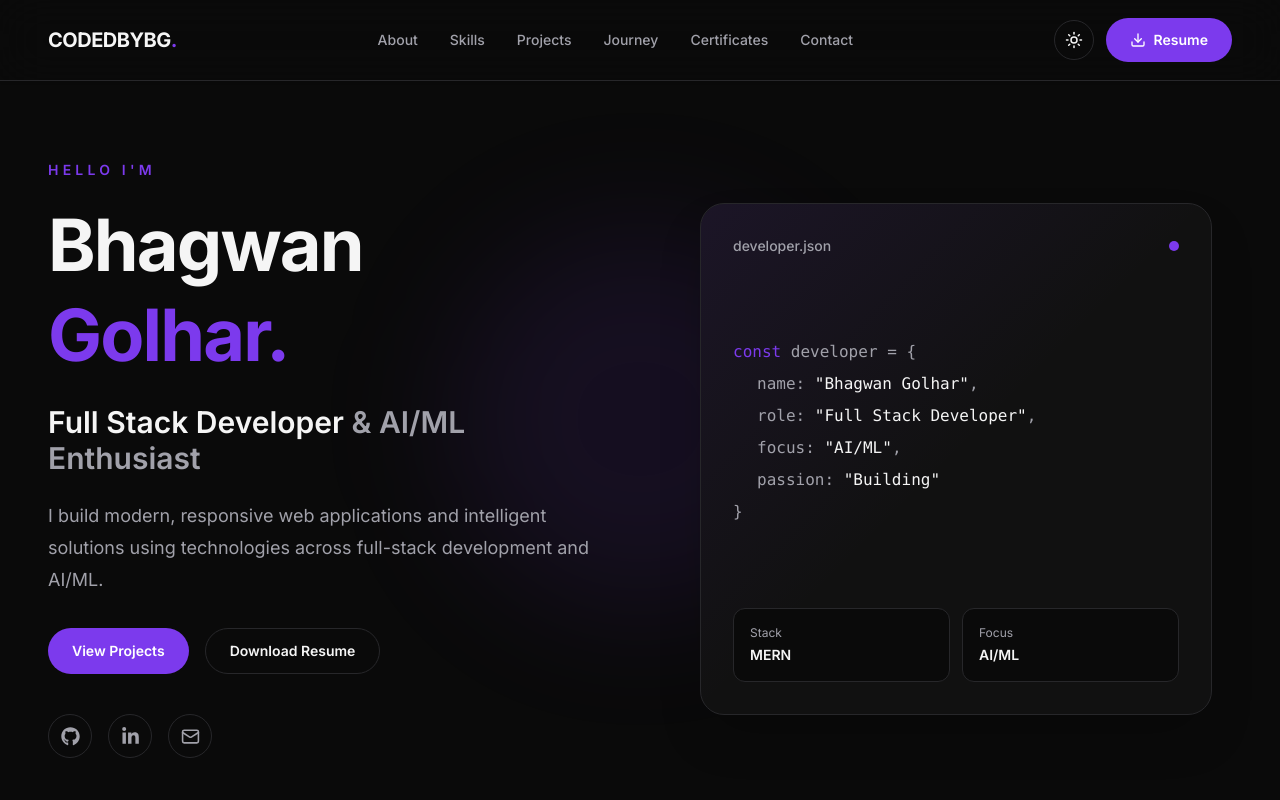
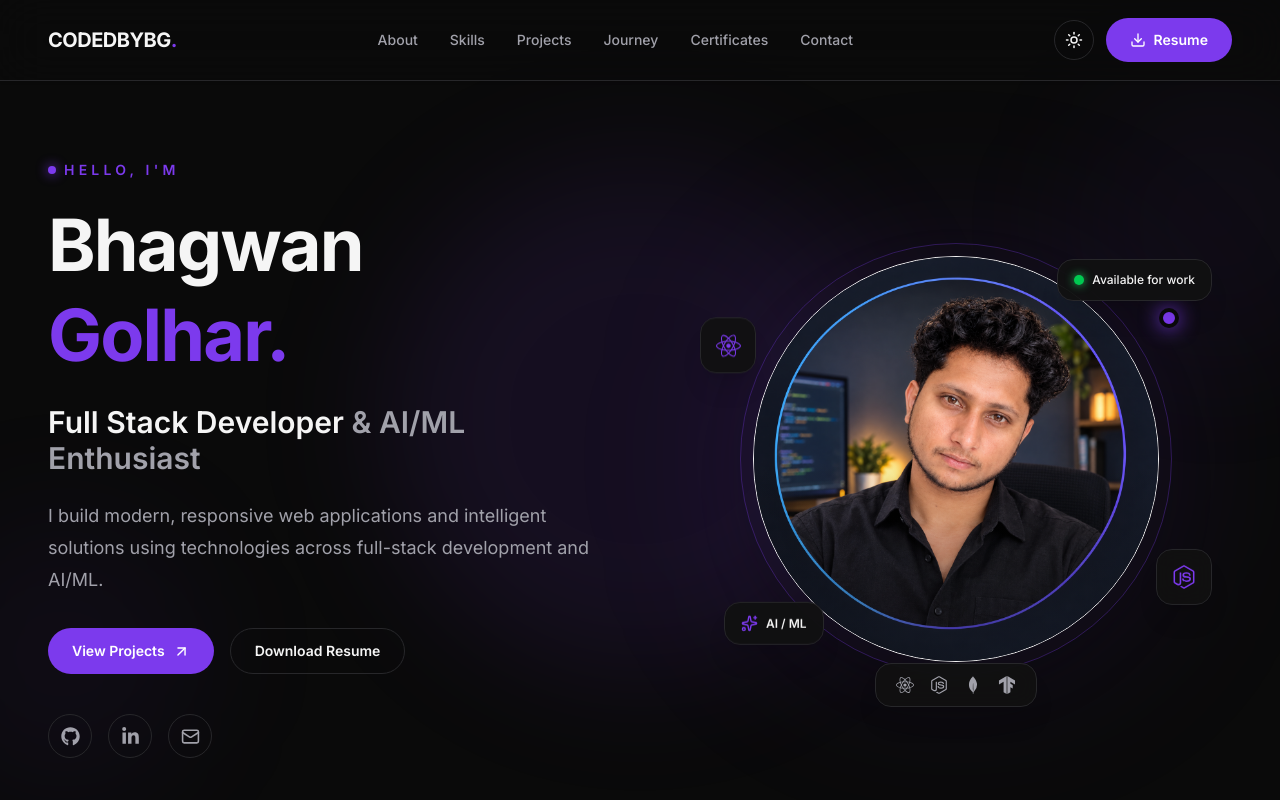
Before and after one commit to codedbybg/personal-portfolio, a React (Vite) app in the folder frontend/: page / in a window 1280 px wide. Shown: the top 800 px of the page. Built offline with nearby package versions, Linux system fonts and the light colour scheme.

Commit message:
feat: adding hero image to hero section

```diff
--- a/frontend/src/components/Hero/Hero.jsx
+++ b/frontend/src/components/Hero/Hero.jsx
@@ -1,6 +1,7 @@
 import { motion } from "framer-motion";
-import { Mail } from "lucide-react";
-import { FaGithub, FaLinkedinIn } from "react-icons/fa";
+import { Mail, ArrowUpRight, Sparkles } from "lucide-react";
+import { FaGithub, FaLinkedinIn, FaReact, FaNodeJs } from "react-icons/fa";
+import { SiMongodb, SiTensorflow } from "react-icons/si";
 
 import Container from "../common/Container";
 import Button from "../common/Button";
@@ -13,25 +14,33 @@ function Hero() {
     >
       {/* Background Decoration */}
       <div className="pointer-events-none absolute inset-0 overflow-hidden">
-        <div className="absolute left-1/2 top-1/2 h-96 w-96 -translate-x-1/2 -translate-y-1/2 rounded-full bg-[var(--accent)]/10 blur-3xl" />
+        <div className="absolute left-1/2 top-1/2 h-[32rem] w-[32rem] -translate-x-1/2 -translate-y-1/2 rounded-full bg-[var(--accent)]/10 blur-3xl" />
+
+        <div className="absolute -right-20 top-20 h-72 w-72 rounded-full bg-[var(--accent)]/5 blur-3xl" />
+
+        <div className="absolute -left-20 bottom-10 h-72 w-72 rounded-full bg-[var(--accent)]/5 blur-3xl" />
       </div>
 
       <Container className="relative">
-        <div className="grid min-w-0 items-center gap-14 py-20 lg:grid-cols-2 lg:gap-20">
-          {/* Left Content */}
+        <div className="grid min-w-0 items-center gap-16 py-20 lg:grid-cols-2 lg:gap-20">
+
+          {/* ================= LEFT CONTENT ================= */}
           <motion.div
             className="min-w-0"
             initial={{ opacity: 0, y: 30 }}
             animate={{ opacity: 1, y: 0 }}
             transition={{ duration: 0.7 }}
           >
-            <p className="mb-5 text-sm font-semibold uppercase tracking-[0.3em] text-[var(--accent)]">
-              Hello I'm
+            <p className="mb-5 flex items-center gap-2 text-sm font-semibold uppercase tracking-[0.3em] text-[var(--accent)]">
+              <span className="h-2 w-2 rounded-full bg-[var(--accent)] shadow-[0_0_12px_var(--accent)]" />
+              Hello, I'm
             </p>
 
             <h1 className="text-5xl font-bold leading-tight tracking-tight sm:text-6xl lg:text-7xl">
               Bhagwan
-              <span className="block text-[var(--accent)]">Golhar.</span>
+              <span className="block text-[var(--accent)]">
+                Golhar.
+              </span>
             </h1>
 
             <h2 className="mt-6 text-2xl font-semibold text-[var(--foreground)] sm:text-3xl">
@@ -52,16 +61,21 @@ function Hero() {
             <div className="mt-8 flex flex-wrap gap-4">
               <Button as="a" href="#projects">
                 View Projects
+                <ArrowUpRight size={17} className="ml-2" />
               </Button>
 
-              <Button as="a" href="/resume.pdf" download variant="secondary">
+              <Button
+                as="a"
+                href="/resume.pdf"
+                download
+                variant="secondary"
+              >
                 Download Resume
               </Button>
             </div>
 
             {/* Social Links */}
             <div className="mt-10 flex items-center gap-4">
-              {/* GitHub */}
               <a
                 href="https://github.com/codedbybg"
                 target="_blank"
@@ -72,7 +86,6 @@ function Hero() {
                 <FaGithub size={19} />
               </a>
 
-              {/* LinkedIn */}
               <a
                 href="https://www.linkedin.com/in/bhagwan-golhar-9681b8332/"
                 target="_blank"
@@ -83,7 +96,6 @@ function Hero() {
                 <FaLinkedinIn size={19} />
               </a>
 
-              {/* Email */}
               <a
                 href="mailto:bhagwangolhar6629@gmail.com"
                 aria-label="Email"
@@ -94,9 +106,9 @@ function Hero() {
             </div>
           </motion.div>
 
-          {/* Right Visual */}
+          {/* ================= RIGHT PROFILE VISUAL ================= */}
           <motion.div
-            className="relative mx-auto min-w-0 w-full max-w-lg"
+            className="relative mx-auto flex w-full max-w-lg items-center justify-center"
             initial={{ opacity: 0, scale: 0.9 }}
             animate={{ opacity: 1, scale: 1 }}
             transition={{
@@ -104,77 +116,120 @@ function Hero() {
               delay: 0.2,
             }}
           >
-            <div className="relative aspect-square min-w-0 max-w-full overflow-hidden rounded-3xl border border-[var(--border)] bg-[var(--surface)] p-6 shadow-2xl sm:p-8">
-              {/* Card Gradient */}
-              <div className="pointer-events-none absolute inset-0 overflow-hidden bg-gradient-to-br from-[var(--accent)]/10 via-transparent to-transparent" />
+            {/* Large ambient glow */}
+            <div className="absolute h-[22rem] w-[22rem] rounded-full bg-[var(--accent)]/20 blur-[100px]" />
 
-              <div className="relative flex h-full min-w-0 flex-col justify-between">
-                {/* Code Header */}
-                <div className="flex min-w-0 items-center justify-between gap-4">
-                  <span className="truncate text-sm font-medium text-[var(--muted)]">
-                    developer.json
-                  </span>
+            {/* Rotating decorative ring */}
+            <motion.div
+              className="absolute h-[22rem] w-[22rem] rounded-full border border-[var(--accent)]/20 border-dashed"
+              animate={{ rotate: 360 }}
+              transition={{
+                duration: 30,
+                repeat: Infinity,
+                ease: "linear",
+              }}
+            />
 
-                  <span className="h-2.5 w-2.5 shrink-0 rounded-full bg-[var(--accent)]" />
-                </div>
+            {/* Outer frame */}
+            <div className="relative h-[22rem] w-[22rem] rounded-full border border-[var(--accent)]/30 p-3 shadow-2xl sm:h-[27rem] sm:w-[27rem]">
 
-                {/* Developer Object */}
-                <div className="min-w-0 max-w-full overflow-hidden font-mono text-sm leading-8 text-[var(--muted)] sm:text-base">
-                  <p className="whitespace-nowrap">
-                    <span className="text-[var(--accent)]">const</span>{" "}
-                    developer = {"{"}
-                  </p>
+              {/* Inner image container */}
+              <div className="relative h-full w-full overflow-hidden rounded-full border border[var(--border)] bg-[var(--surface)]">
 
-                  <p className="pl-4 sm:pl-6">
-                    name:{" "}
-                    <span className="text-[var(--foreground)]">
-                      "Bhagwan Golhar"
-                    </span>
-                    ,
-                  </p>
+                {/* Image */}
+                <img
+                  src="/profile/bhagwan-profile.png"
+                  alt="Bhagwan Golhar - Full Stack Developer"
+                  className="h-full w-full object-cover object-center transition-transform duration-700 hover:scale-105"
+                />
 
-                  <p className="pl-4 sm:pl-6">
-                    role:{" "}
-                    <span className="text-[var(--foreground)]">
-                      "Full Stack Developer"
-                    </span>
-                    ,
-                  </p>
+                {/* Image gradient */}
+                <div className="pointer-events-none absolute inset-0 bg-gradient-to-t from-[var(--background)]/40 via-transparent to-transparent" />
+              </div>
 
-                  <p className="pl-4 sm:pl-6">
-                    focus:{" "}
-                    <span className="text-[var(--foreground)]">"AI/ML"</span>,
-                  </p>
+              {/* Accent corner */}
+              <div className="absolute -right-2 top-16 h-5 w-5 rounded-full border-4 border-[var(--background)] bg-[var(--accent)] shadow-[0_0_20px_var(--accent)]" />
+            </div>
 
-                  <p className="pl-4 sm:pl-6">
-                    passion:{" "}
-                    <span className="text-[var(--foreground)]">
-                      "Building"
-                    </span>
-                  </p>
+            {/* ================= FLOATING TECH BADGE ================= */}
 
-                  <p>{"}"}</p>
-                </div>
+            {/* React */}
+            <motion.div
+              className="absolute left-0 top-20 flex h-14 w-14 items-center justify-center rounded-2xl border border-[var(--border)] bg-[var(--surface)]/90 shadow-xl backdrop-blur-md"
+              animate={{ y: [0, -10, 0] }}
+              transition={{
+                duration: 4,
+                repeat: Infinity,
+                ease: "easeInOut",
+              }}
+            >
+              <FaReact
+                size={25}
+                className="text-[var(--accent)]"
+              />
+            </motion.div>
 
-                {/* Stats */}
-                <div className="grid min-w-0 grid-cols-2 gap-3">
-                  <div className="min-w-0 rounded-xl border border-[var(--border)] bg-[var(--background)] p-3 sm:p-4">
-                    <p className="text-xs text-[var(--muted)]">Stack</p>
-                    <p className="mt-1 truncate text-sm font-semibold">
-                      MERN
-                    </p>
-                  </div>
+            {/* Node */}
+            <motion.div
+              className="absolute bottom-20 right-0 flex h-14 w-14 items-center justify-center rounded-2xl border border-[var(--border)] bg-[var(--surface)]/90 shadow-xl backdrop-blur-md"
+              animate={{ y: [0, 10, 0] }}
+              transition={{
+                duration: 4.5,
+                repeat: Infinity,
+                ease: "easeInOut",
+              }}
+            >
+              <FaNodeJs
+                size={24}
+                className="text-[var(--accent)]"
+              />
+            </motion.div>
 
-                  <div className="min-w-0 rounded-xl border border-[var(--border)] bg-[var(--background)] p-3 sm:p-4">
-                    <p className="text-xs text-[var(--muted)]">Focus</p>
-                    <p className="mt-1 truncate text-sm font-semibold">
-                      AI/ML
-                    </p>
-                  </div>
-                </div>
+            {/* AI badge */}
+            <motion.div
+              className="absolute bottom-6 left-6 flex items-center gap-2 rounded-2xl border border-[var(--border)] bg-[var(--surface)]/90 px-4 py-3 shadow-xl backdrop-blur-md"
+              animate={{ y: [0, -7, 0] }}
+              transition={{
+                duration: 5,
+                repeat: Infinity,
+                ease: "easeInOut",
+              }}
+            >
+              <Sparkles
+                size={17}
+                className="text-[var(--accent)]"
+              />
+
+              <span className="text-xs font-semibold text-[var(--foreground)]">
+                AI / ML
+              </span>
+            </motion.div>
+
+            {/* Availability card */}
+            <motion.div
+              className="absolute right-0 top-4 rounded-2xl border border-[var(--border)] bg-[var(--surface)]/90 px-4 py-3 shadow-xl backdrop-blur-md"
+              initial={{ opacity: 0, x: 20 }}
+              animate={{ opacity: 1, x: 0 }}
+              transition={{ delay: 1 }}
+            >
+              <div className="flex items-center gap-2">
+                <span className="h-2.5 w-2.5 rounded-full bg-green-500 shadow-[0_0_10px_#22c55e]" />
+
+                <span className="text-xs font-medium text-[var(--foreground)]">
+                  Available for work
+                </span>
               </div>
+            </motion.div>
+
+            {/* Bottom tech stack */}
+            <div className="absolute -bottom-8 left-1/2 flex -translate-x-1/2 items-center gap-4 rounded-2xl border border-[var(--border)] bg-[var(--surface)]/90 px-5 py-3 shadow-xl backdrop-blur-md">
+              <FaReact size={18} className="text-[var(--muted)]" />
+              <FaNodeJs size={18} className="text-[var(--muted)]" />
+              <SiMongodb size={18} className="text-[var(--muted)]" />
+              <SiTensorflow size={18} className="text-[var(--muted)]" />
             </div>
           </motion.div>
+
         </div>
       </Container>
     </section>
```
Also changed, not shown: frontend/index.html (+51 -0 lines), frontend/public/og-image.png (added), frontend/public/profile/bhagwan-profile.png (added).
